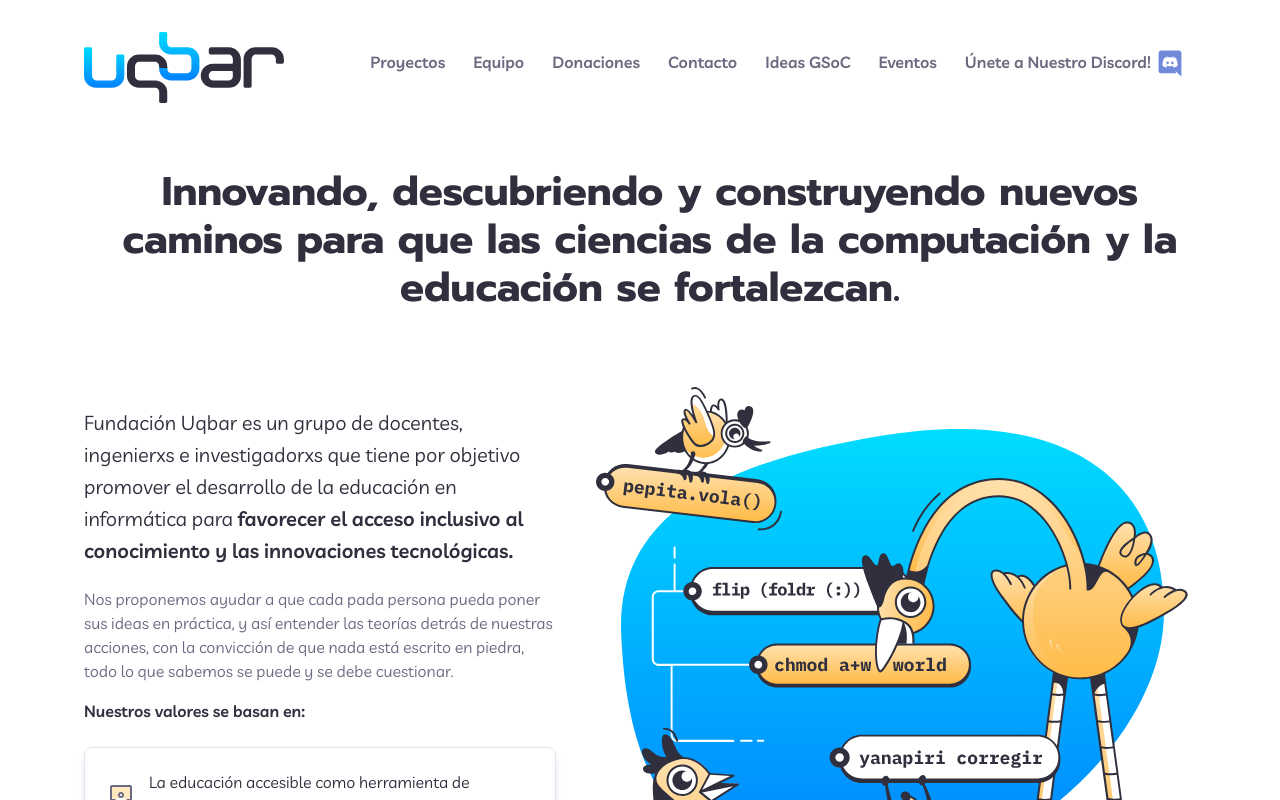
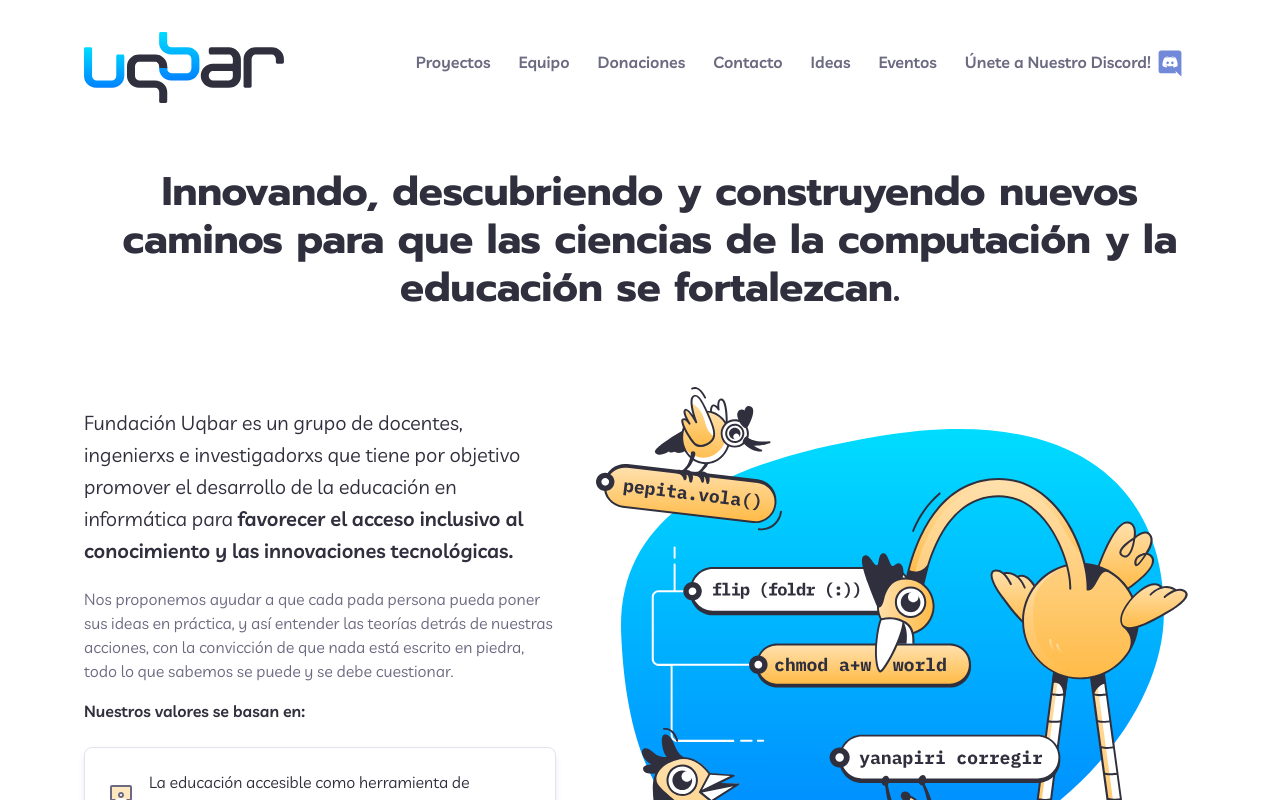
Before and after one commit to uqbar-project/uqbar-landing, a React (Create React App) app: page / in a window 1280 px wide. Shown: the top 800 px of the page. Built offline with nearby package versions, Linux system fonts and the light colour scheme; no server answers.

Commit message:
Rename ideas

```diff
--- a/src/components/header/Index.js
+++ b/src/components/header/Index.js
@@ -37,7 +37,7 @@ export default function Header() {
               </li>
               <li>
                 <Link to="/ideas">
-                    Ideas GSoC
+                    Ideas
                 </Link>
               </li>
               <li>
```
